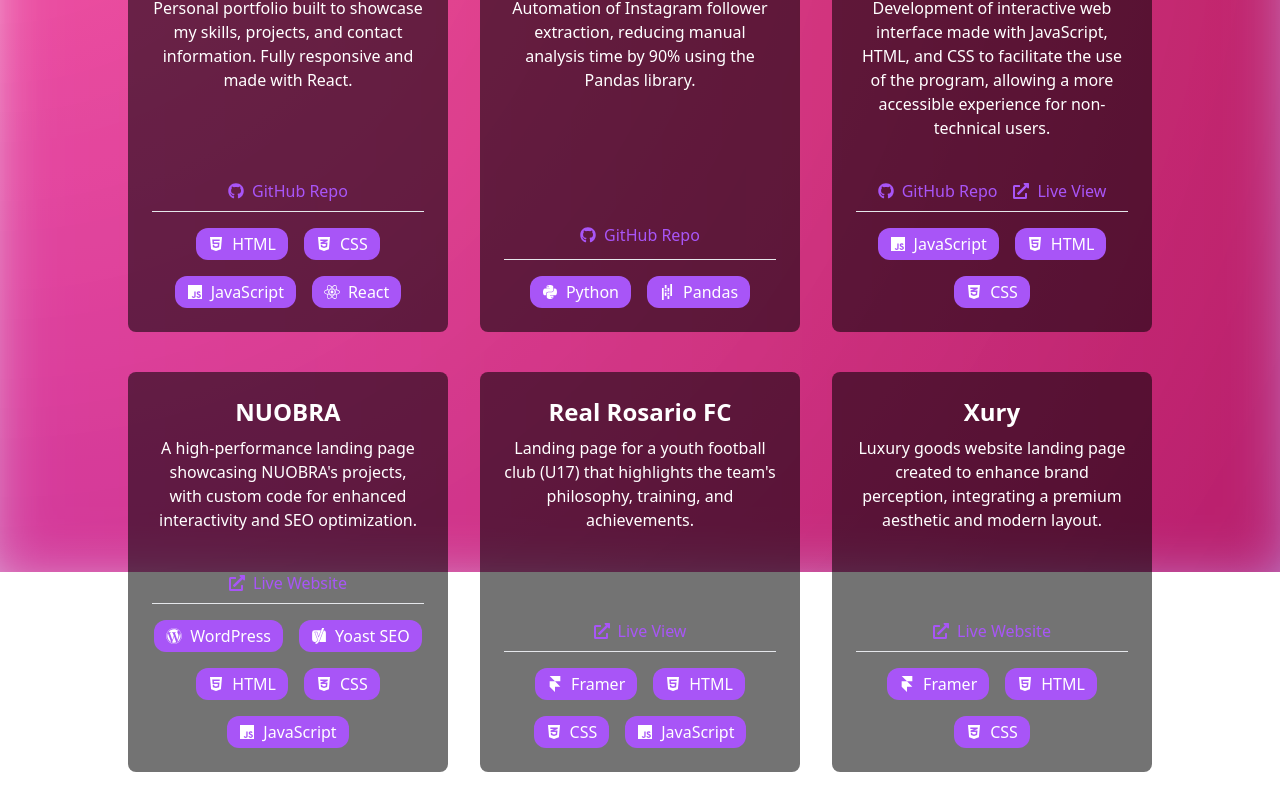
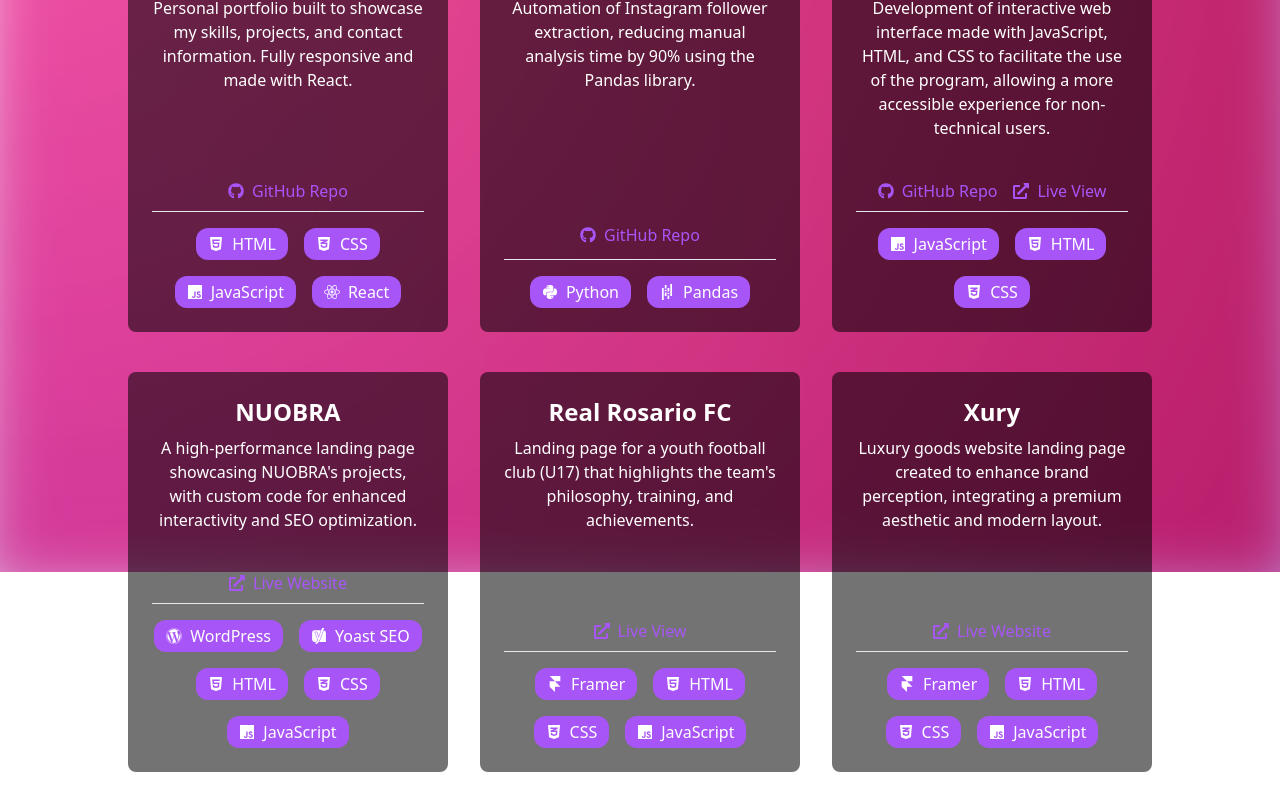
Before and after one commit to Doikson/joseangel-portfolio, a Next.js app: page /projects in a window 1280 px wide. Shown: the part 228-1038 px from the top of the page. Built offline with nearby package versions, Linux system fonts and the light colour scheme.

Commit message:
Added JS to Xury Project

```diff
--- a/app/projects/page.jsx
+++ b/app/projects/page.jsx
@@ -167,6 +167,10 @@
             <FaCss3Alt className="mr-2" />
             CSS
           </span>
+          <span className="bg-purple-500 text-white py-1 px-3 rounded-xl flex items-center">
+            <FaJs className="mr-2" />
+            JavaScript
+          </span>
         </div>
       </div>
 
```
